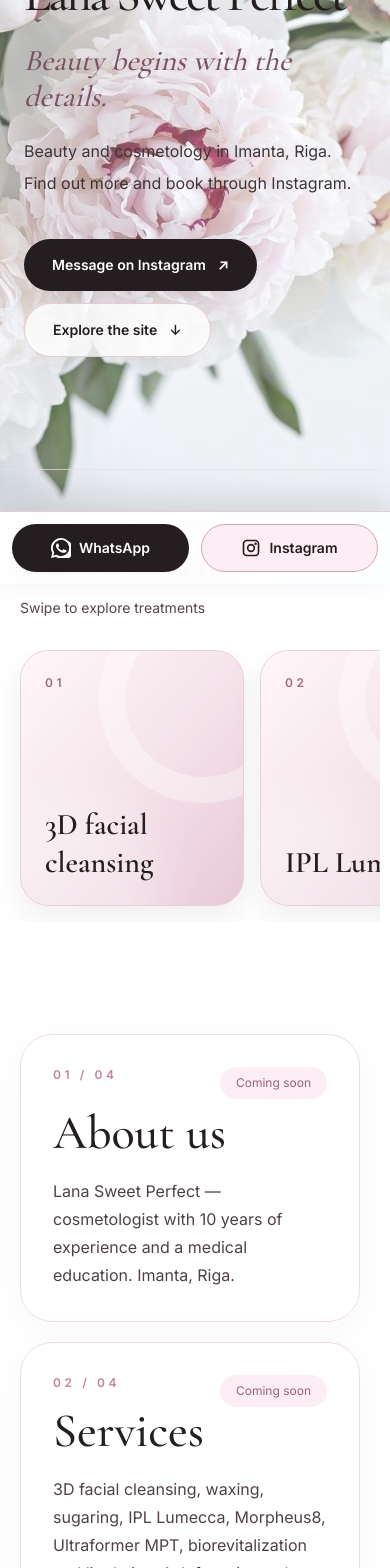
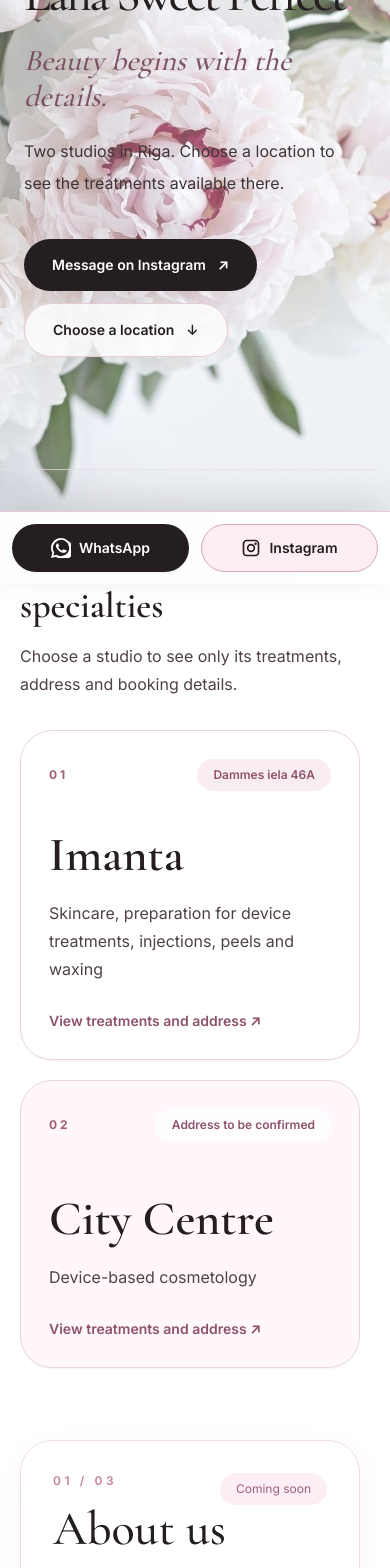
Before and after one commit to SergeyJak/Sweet-lana, a Next.js app: page /en in a window 390 px wide. Shown: the part 260-1828 px from the top of the page. Built offline with nearby package versions, Linux system fonts and the light colour scheme; no server answers.

Commit message:
Make two studio choices primary entry, separate services and booking by location

```diff
--- a/src/app/[locale]/page.tsx
+++ b/src/app/[locale]/page.tsx
@@ -1,43 +1,42 @@
 import BeforeAfterSlider from '@/components/BeforeAfterSlider'
-import ProcedureCarousel from '@/components/ProcedureCarousel'
 type Locale = 'ru' | 'lv' | 'en'
 const copy = {
   ru: {
-    nav: ['Главная', 'О нас', 'Услуги', 'Галерея', 'Контакты'],
+    nav: ['Главная', 'О специалисте', 'Кабинеты', 'Галерея', 'Контакты'],
     eyebrow: 'Добро пожаловать',
     heading: 'Lana Sweet Perfect',
     subtitle: 'Красота начинается с деталей.',
-    intro: 'Косметология в Риге, Иманта. Узнайте больше и запишитесь через Instagram.',
-    discover: 'Посмотреть разделы',
+    intro: 'Два кабинета в Риге. Выберите удобное место и посмотрите услуги, которые проводятся именно там.',
+    discover: 'Выбрать кабинет',
     about: 'О нас', aboutText: 'Lana Sweet Perfect — косметолог с 10-летним опытом и медицинским образованием. Рига, Иманта.',
     services: 'Услуги', servicesText: '3D-чистка лица, ваксинг, шугаринг, IPL Lumecca, Morpheus8, Ultraformer MPT, биоревитализация и липолитики. Цены уточняйте при записи.',
-    gallery: 'Галерея', galleryText: 'Фото результатов до и после скоро появятся здесь.', galleryLink: 'Открыть галерею',
-    contact: 'Контакты', contactText: 'Рига, Иманта. Телефон и WhatsApp: +371 26830682. Также можно написать в Instagram.',
-    soon: 'Скоро', footer: 'Косметология · Рига, Иманта',
+    gallery: 'Галерея', galleryText: 'Фото результатов до и после скоро появятся здесь.', galleryLink: 'Открыть галерею', choose: 'Посмотреть услуги и адрес', cabinetsTitle: 'Два кабинета · Два направления', cabinetsIntro: 'Выберите кабинет, чтобы увидеть только его услуги, адрес и запись.', imantaTitle: 'Иманта', imantaDetail: 'Уход за кожей, подготовка к аппаратным процедурам, инъекции, пилинги и ваксинг', centerTitle: 'Центр', centerDetail: 'Аппаратная косметология', centerAddress: 'Адрес уточняется',
+    contact: 'Контакты', contactText: 'Два кабинета: Иманта и Центр. Телефон и WhatsApp: +371 26830682. При записи укажите нужный кабинет.',
+    soon: 'Скоро', footer: 'Косметология · Рига',
     menu: 'Меню', booking: 'Написать в Instagram', mapNote: 'Dammes iela 46A, Рига, Иманта.', mapTitle: 'Как нас найти', call: 'Позвонить',
   },
   lv: {
-    nav: ['Sākums', 'Par mums', 'Pakalpojumi', 'Galerija', 'Kontakti'],
+    nav: ['Sākums', 'Par speciālistu', 'Kabineti', 'Galerija', 'Kontakti'],
     eyebrow: 'Laipni lūdzam', heading: 'Lana Sweet Perfect', subtitle: 'Skaistums sākas detaļās.',
-    intro: 'Kosmetoloģija Rīgā, Imantā. Uzziniet vairāk un piesakieties Instagram.',
-    discover: 'Apskatīt sadaļas', about: 'Par mums', aboutText: 'Lana Sweet Perfect — kosmetoloģe ar 10 gadu pieredzi un medicīnisko izglītību. Rīga, Imanta.',
+    intro: 'Divi kabineti Rīgā. Izvēlieties vietu un apskatiet tieši tur pieejamos pakalpojumus.',
+    discover: 'Izvēlēties kabinetu', about: 'Par mums', aboutText: 'Lana Sweet Perfect — kosmetoloģe ar 10 gadu pieredzi un medicīnisko izglītību. Rīga, Imanta.',
     services: 'Pakalpojumi', servicesText: '3D sejas tīrīšana, vaksācija, šugarings, IPL Lumecca, Morpheus8, Ultraformer MPT, biorevitalizācija un lipolītiķi. Cenas precizējiet, piesakoties.',
-    gallery: 'Galerija', galleryText: 'Rezultātu fotogrāfijas pirms un pēc drīzumā būs šeit.', galleryLink: 'Atvērt galeriju',
-    contact: 'Kontakti', contactText: 'Rīga, Imanta. Tālrunis un WhatsApp: +371 26830682. Varat arī rakstīt Instagram.',
-    soon: 'Drīzumā', footer: 'Kosmetoloģija · Rīga, Imanta', menu: 'Izvēlne', booking: 'Rakstīt Instagram', mapNote: 'Dammes iela 46A, Rīga, Imanta.', mapTitle: 'Kā mūs atrast', call: 'Zvanīt',
+    gallery: 'Galerija', galleryText: 'Rezultātu fotogrāfijas pirms un pēc drīzumā būs šeit.', galleryLink: 'Atvērt galeriju', choose: 'Pakalpojumi un adrese', cabinetsTitle: 'Divi kabineti · Divi virzieni', cabinetsIntro: 'Izvēlieties kabinetu, lai redzētu pakalpojumus, adresi un pierakstu.', imantaTitle: 'Imanta', imantaDetail: 'Ādas kopšana, sagatavošana aparātu procedūrām, injekcijas, pīlingi un vaksācija', centerTitle: 'Centrs', centerDetail: 'Aparātu kosmetoloģija', centerAddress: 'Adrese tiks precizēta',
+    contact: 'Kontakti', contactText: 'Divi kabineti: Imanta un Centrs. Tālrunis un WhatsApp: +371 26830682. Pierakstoties norādiet kabinetu.',
+    soon: 'Drīzumā', footer: 'Kosmetoloģija · Rīga', menu: 'Izvēlne', booking: 'Rakstīt Instagram', mapNote: 'Dammes iela 46A, Rīga, Imanta.', mapTitle: 'Kā mūs atrast', call: 'Zvanīt',
   },
   en: {
-    nav: ['Home', 'About', 'Services', 'Gallery', 'Contact'],
+    nav: ['Home', 'About', 'Locations', 'Gallery', 'Contact'],
     eyebrow: 'Welcome', heading: 'Lana Sweet Perfect', subtitle: 'Beauty begins with the details.',
-    intro: 'Beauty and cosmetology in Imanta, Riga. Find out more and book through Instagram.',
-    discover: 'Explore the site', about: 'About us', aboutText: 'Lana Sweet Perfect — cosmetologist with 10 years of experience and a medical education. Imanta, Riga.',
+    intro: 'Two studios in Riga. Choose a location to see the treatments available there.',
+    discover: 'Choose a location', about: 'About us', aboutText: 'Lana Sweet Perfect — cosmetologist with 10 years of experience and a medical education. Imanta, Riga.',
     services: 'Services', servicesText: '3D facial cleansing, waxing, sugaring, IPL Lumecca, Morpheus8, Ultraformer MPT, biorevitalization and lipolytics. Ask for prices when booking.',
-    gallery: 'Gallery', galleryText: 'Real before-and-after results will appear here soon.', galleryLink: 'View gallery',
-    contact: 'Contact', contactText: 'Riga, Imanta. Phone and WhatsApp: +371 26830682. You can also message us on Instagram.',
-    soon: 'Coming soon', footer: 'Cosmetology · Riga, Imanta', menu: 'Menu', booking: 'Message on Instagram', mapNote: 'Dammes iela 46A, Riga, Imanta.', mapTitle: 'Find us', call: 'Call',
+    gallery: 'Gallery', galleryText: 'Real before-and-after results will appear here soon.', galleryLink: 'View gallery', choose: 'View treatments and address', cabinetsTitle: 'Two studios · Two specialties', cabinetsIntro: 'Choose a studio to see only its treatments, address and booking details.', imantaTitle: 'Imanta', imantaDetail: 'Skincare, preparation for device treatments, injections, peels and waxing', centerTitle: 'City Centre', centerDetail: 'Device-based cosmetology', centerAddress: 'Address to be confirmed',
+    contact: 'Contact', contactText: 'Two studios: Imanta and City Centre. Phone and WhatsApp: +371 26830682. Please specify your preferred location.',
+    soon: 'Coming soon', footer: 'Cosmetology · Riga', menu: 'Menu', booking: 'Message on Instagram', mapNote: 'Dammes iela 46A, Riga, Imanta.', mapTitle: 'Find us', call: 'Call',
   },
 } as const
-const ids = ['home', 'about', 'services', 'gallery', 'contact'] as const
+const ids = ['home', 'about', 'cabinets', 'gallery', 'contact'] as const
 
 export default async function Home({ params }: { params: Promise<{ locale: string }> }) {
   const { locale: requested } = await params
@@ -45,9 +44,8 @@ export default async function Home({ params }: { params: Promise<{ locale: strin
   const c = copy[locale]
   const panels = [
     { id: 'about', title: c.about, text: c.aboutText, number: '01' },
-    { id: 'services', title: c.services, text: c.servicesText, number: '02' },
-    { id: 'gallery', title: c.gallery, text: c.galleryText, number: '03' },
-    { id: 'contact', title: c.contact, text: c.contactText, number: '04' },
+    { id: 'gallery', title: c.gallery, text: c.galleryText, number: '02' },
+    { id: 'contact', title: c.contact, text: c.contactText, number: '03' },
   ]
   return (
     <div className="relative min-h-screen bg-white text-[#241e20]">
@@ -87,17 +85,42 @@ export default async function Home({ params }: { params: Promise<{ locale: strin
             <p className="mb-10 max-w-lg text-base leading-8 text-[#3f3539]">{c.intro}</p>
             <div className="flex flex-wrap items-center gap-3">
               <a href="https://www.instagram.com/lanasweetperfect/" target="_blank" rel="noopener noreferrer" className="inline-flex w-fit items-center gap-3 rounded-full bg-[#241e20] px-7 py-4 text-sm font-semibold text-white transition hover:bg-[#7e5267]">{c.booking} <span aria-hidden="true">↗</span></a>
-              <a href="#about" className="inline-flex w-fit items-center gap-3 rounded-full border border-[#e7cbd5] bg-white/80 px-7 py-4 text-sm font-semibold text-[#241e20] transition hover:bg-[#fbeef3]">{c.discover} <span aria-hidden="true">↓</span></a>
+              <a href="#cabinets" className="inline-flex w-fit items-center gap-3 rounded-full border border-[#e7cbd5] bg-white/80 px-7 py-4 text-sm font-semibold text-[#241e20] transition hover:bg-[#fbeef3]">{c.discover} <span aria-hidden="true">↓</span></a>
             </div>
           </div>
         </section>
 
-        <ProcedureCarousel locale={locale} />
-        <section className="mx-auto grid max-w-7xl gap-5 px-5 py-16 md:grid-cols-2 md:px-10 md:py-24">
+        <section id="cabinets" aria-labelledby="cabinets-title" className="relative mx-auto max-w-7xl px-5 pt-12 pb-8 md:px-10 md:pt-20">
+          <div className="mb-8 max-w-3xl">
+            <p className="mb-3 text-xs font-semibold uppercase tracking-[0.26em] text-[#a05e78]">Lana Sweet Perfect</p>
+            <h2 id="cabinets-title" className="font-serif text-4xl !text-[#241e20] sm:text-5xl md:text-6xl">{c.cabinetsTitle}</h2>
+            <p className="mt-4 text-base leading-7 text-[#4f4148]">{c.cabinetsIntro}</p>
+          </div>
+          <div className="grid gap-5 md:grid-cols-2">
+            <a href={`/${locale}/cabinet/imanta`} className="group flex min-h-72 flex-col justify-between rounded-[2rem] border border-[#ebd3dd] bg-white/95 p-7 shadow-sm backdrop-blur-sm transition hover:-translate-y-1 hover:shadow-xl sm:p-10">
+              <div className="flex items-center justify-between"><span className="text-xs font-bold tracking-[0.25em] text-[#a05e78]">01</span><span className="rounded-full bg-[#faedf2] px-4 py-2 text-xs font-semibold text-[#8e526d]">Dammes iela 46A</span></div>
+              <div className="mt-10">
+                <h3 className="font-serif text-5xl !text-[#241e20]">{c.imantaTitle}</h3>
+                <p className="mt-5 max-w-lg text-base leading-7 text-[#4f4148]">{c.imantaDetail}</p>
+                <p className="mt-7 text-sm font-semibold text-[#8e526d]">{c.choose} ↗</p>
+              </div>
+            </a>
+            <a href={`/${locale}/cabinet/center`} className="group flex min-h-72 flex-col justify-between rounded-[2rem] border border-[#ebd3dd] bg-[#fff7fa]/95 p-7 shadow-sm backdrop-blur-sm transition hover:-translate-y-1 hover:shadow-xl sm:p-10">
+              <div className="flex items-center justify-between"><span className="text-xs font-bold tracking-[0.25em] text-[#a05e78]">02</span><span className="rounded-full bg-white/90 px-4 py-2 text-xs font-semibold text-[#8e526d]">{c.centerAddress}</span></div>
+              <div className="mt-10">
+                <h3 className="font-serif text-5xl !text-[#241e20]">{c.centerTitle}</h3>
+                <p className="mt-5 max-w-lg text-base leading-7 text-[#4f4148]">{c.centerDetail}</p>
+                <p className="mt-7 text-sm font-semibold text-[#8e526d]">{c.choose} ↗</p>
+              </div>
+            </a>
+          </div>
+        </section>
+
+        <section className="mx-auto grid max-w-7xl gap-5 px-5 py-10 md:grid-cols-3 md:px-10 md:py-16">
           {panels.map((panel) => (
-            <article key={panel.id} id={panel.id} className="group relative flex min-h-72 flex-col justify-between overflow-hidden rounded-[2rem] border border-[#f0dce4] bg-white/85 backdrop-blur-sm p-8 shadow-[0_8px_35px_rgba(55,43,43,0.035)] md:p-11">
+            <article key={panel.id} id={panel.id} className="group relative flex min-h-64 flex-col justify-between overflow-hidden rounded-[2rem] border border-[#f0dce4] bg-white/85 backdrop-blur-sm p-8 shadow-[0_8px_35px_rgba(55,43,43,0.035)] md:p-11">
               <div className="flex items-start justify-between">
-                <span className="text-xs font-semibold tracking-[0.3em] text-[#c5829e]">{panel.number} / 04</span>
+                <span className="text-xs font-semibold tracking-[0.3em] text-[#c5829e]">{panel.number} / 03</span>
                 <span className="rounded-full bg-[#fceef4] px-4 py-2 text-xs text-[#9b627b]">{c.soon}</span>
               </div>
               <div>
@@ -123,18 +146,7 @@ export default async function Home({ params }: { params: Promise<{ locale: strin
             </div>
           </div>
         </section>
-        <section aria-labelledby="location-heading" className="relative mx-auto max-w-7xl px-5 pb-5 md:px-10 md:pb-8">
-          <div className="grid gap-7 overflow-hidden rounded-[2rem] border border-[#f0dce4] bg-white/90 p-5 shadow-lg backdrop-blur-sm md:grid-cols-[0.8fr_1.2fr] md:p-9">
-            <div className="flex flex-col justify-center gap-5 py-4">
-              <h2 id="location-heading" className="font-serif text-4xl text-[#241e20]">{c.mapTitle}</h2>
-              <p className="text-lg text-[#4f4148]">{c.mapNote}</p>
-              <a href="tel:+37126830682" className="w-fit rounded-full border border-[#e7cbd5] bg-white px-6 py-3 text-sm font-semibold text-[#241e20]">{c.call}: +371 26830682</a>
-            </div>
-            <div className="min-h-[320px] overflow-hidden rounded-2xl border border-[#f0dce4] bg-white md:min-h-[420px]">
-              <iframe title={c.mapTitle} src="https://www.google.com/maps?q=Dammes%20iela%2046A%2C%20Riga%2C%20Latvia&output=embed" className="h-full min-h-[320px] w-full md:min-h-[420px]" loading="lazy" referrerPolicy="no-referrer-when-downgrade" allowFullScreen />
-            </div>
-          </div>
-        </section>
+
       </main>
       <nav aria-label="WhatsApp and Instagram" className="fixed inset-x-0 bottom-0 z-40 border-t border-[#e7cbd5] bg-white/95 px-3 pt-3 pb-[calc(0.75rem+env(safe-area-inset-bottom))] shadow-[0_-12px_35px_rgba(35,20,27,0.12)] backdrop-blur-md md:inset-x-auto md:bottom-7 md:right-7 md:flex md:flex-col md:gap-3 md:rounded-2xl md:border md:p-3">
         <div className="grid grid-cols-2 gap-3 md:flex md:flex-col">
```
